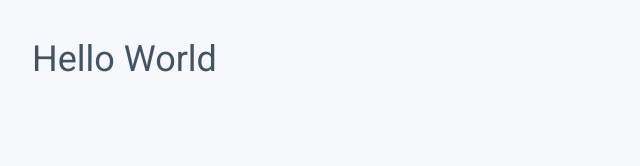
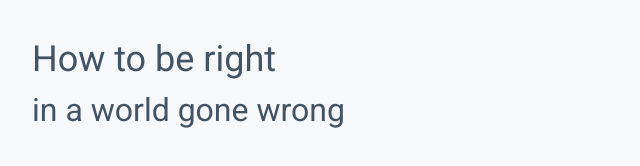
Before and after one commit to csharp75/IMS-Base, a website: page index.html in a window 1280 px wide. Shown: the whole page, without its empty margins (0-640 px from the left). Drawn offline with nearby package versions, Linux system fonts and the light colour scheme; files that its build step writes are made by us from their sources; files whose address does not match are found by name.

```diff
--- a/index.html
+++ b/index.html
@@ -14,7 +14,8 @@
 
 <body>
 
-<h1>Hello World</h1>
+<h1>How to be right</h1>
+<h2>in a world gone wrong</h2>
 
 <script href="dist/js/main.js"></script>
 
```
Also changed, not shown: README.md.
